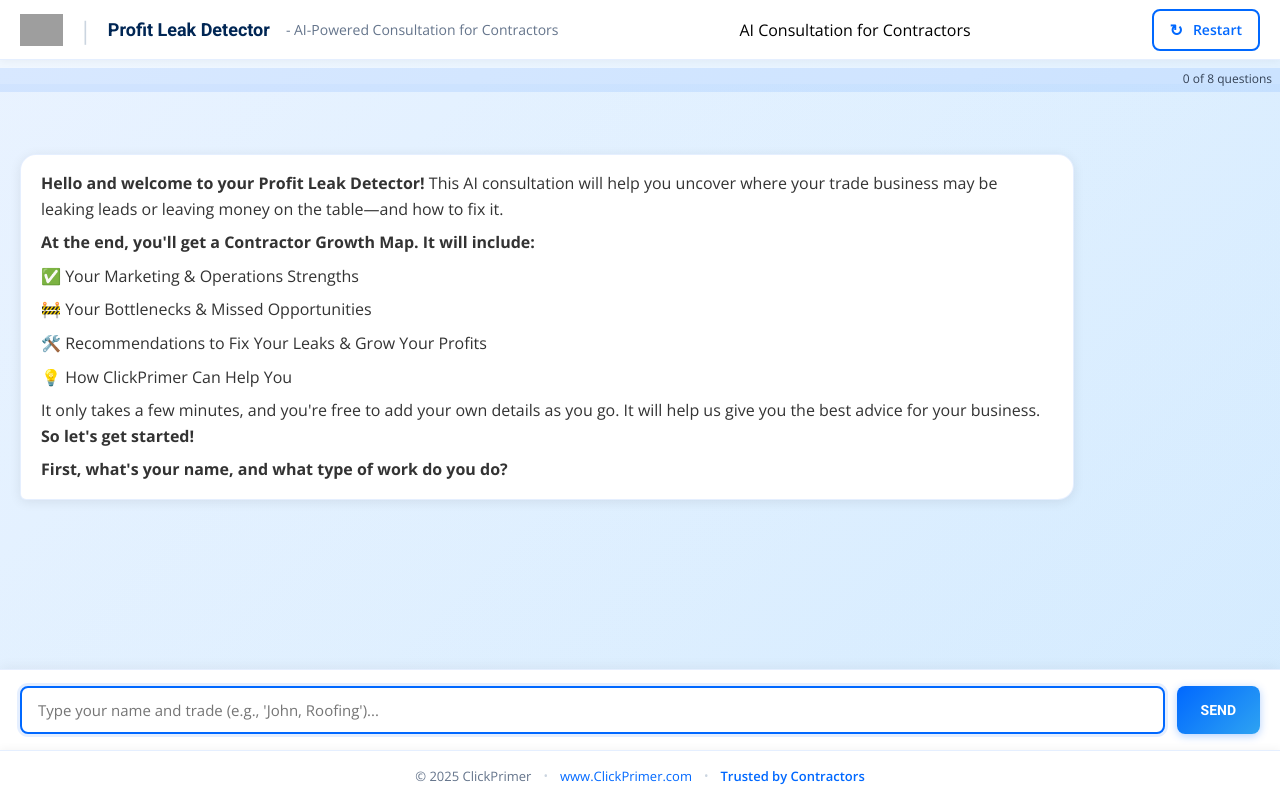
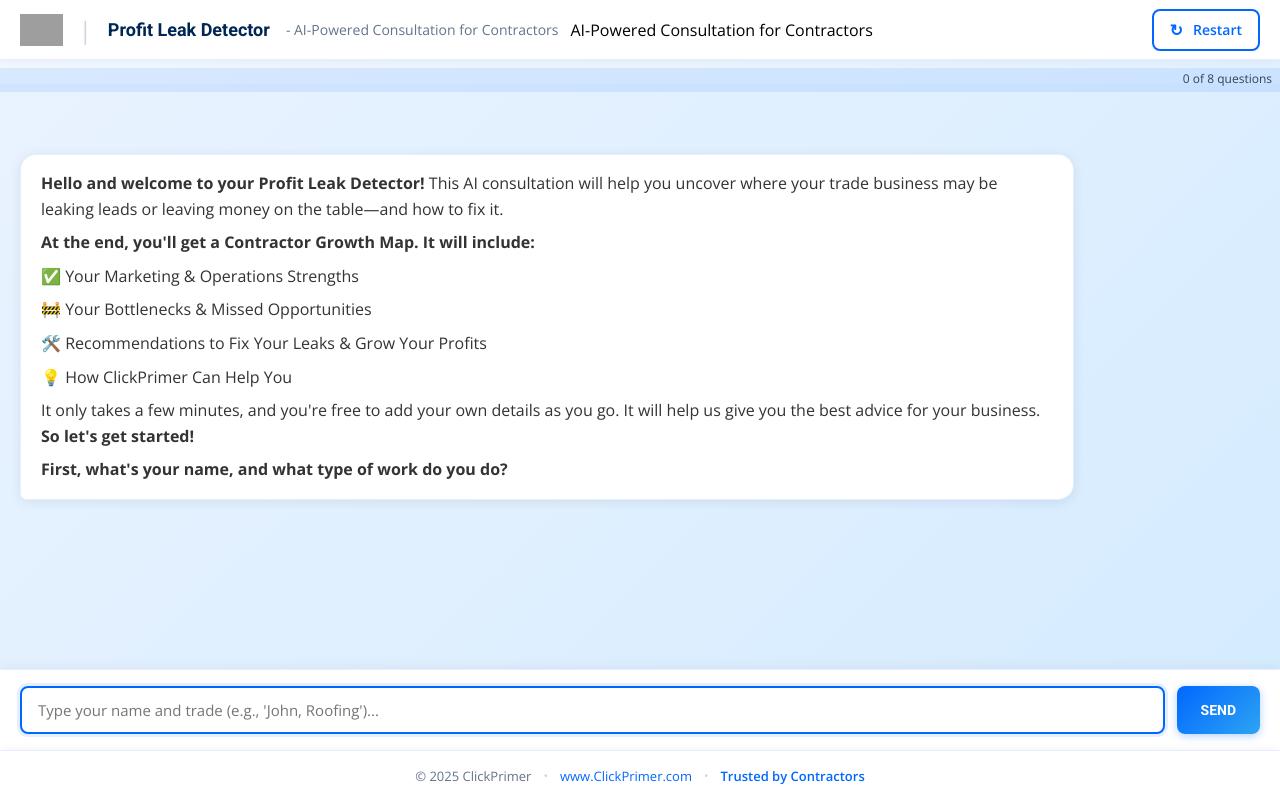
Before and after one commit to clickprimer/contractor-growth-map, a Next.js app: page / in a window 1280 px wide. Built offline with nearby package versions, Linux system fonts and the light colour scheme; grey boxes are pictures that could not be loaded.

Commit message:
Add files via upload

```diff
--- a/pages/index.js
+++ b/pages/index.js
@@ -53,11 +53,12 @@ export default function Home() {
             <span className={styles.divider}>|</span>
             <span className={styles.appTitle}>Profit Leak Detector</span>
             <span className={styles.tagline}>- AI-Powered Consultation for Contractors</span>
-          </div>
-        {/* Mobile-only tagline under header row */}
-        <div className={styles.mobileTagline} aria-hidden="true">
-          AI Consultation for Contractors
-        </div>
+
+            {/* Mobile-only tagline under logo (mobile only) */}
+            <div className={styles.mobileTagline} aria-hidden="true">
+              AI-Powered Consultation for Contractors
+            </div>
+</div>
 
           <button
             className={styles.restartButton}
```
